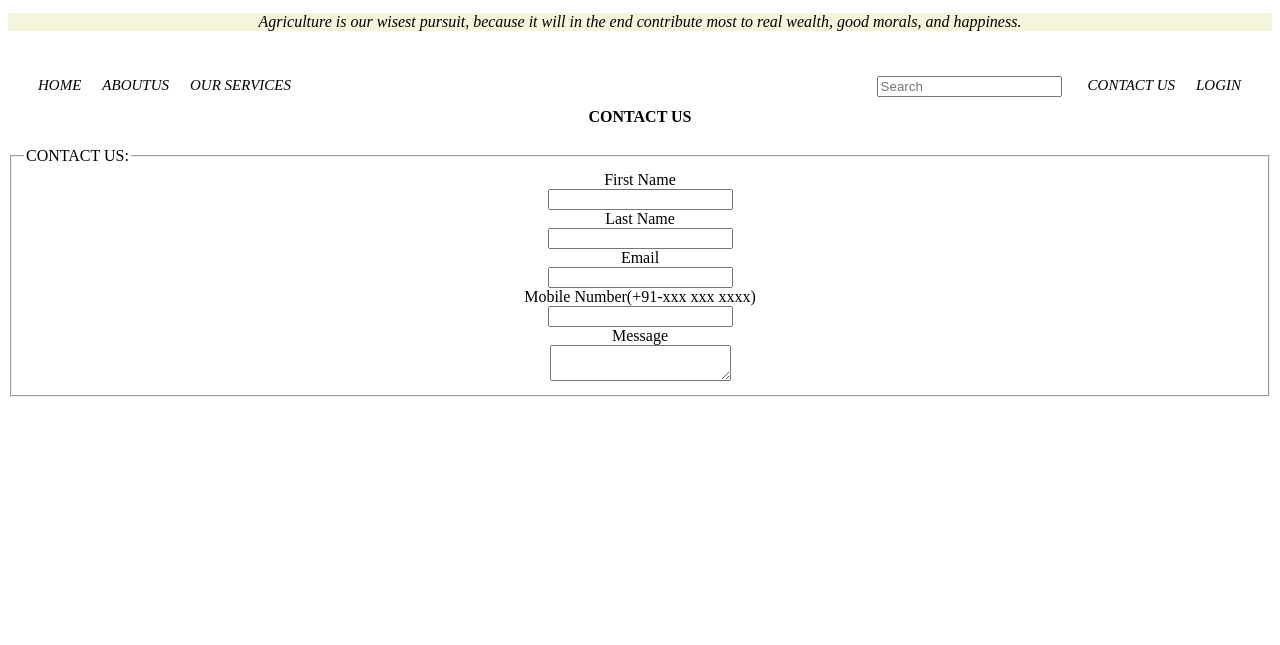
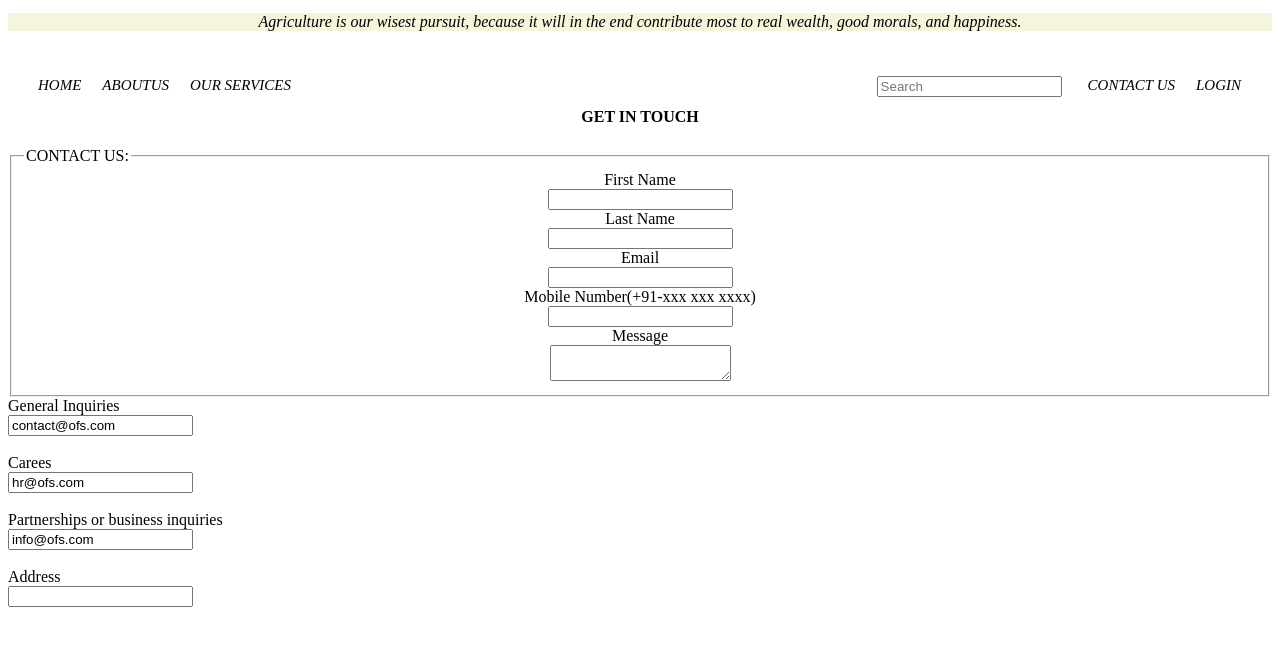
Before and after one commit to anjukacado1/OFS, a plain HTML site: page contactus.html in a window 1280 px wide. Shown: the part 91-736 px from the top of the page. Drawn offline with nearby package versions, Linux system fonts and the light colour scheme.

Commit message:
changes updated

```diff
--- a/contactus.html
+++ b/contactus.html
@@ -52,7 +52,7 @@
 </head>
 <body>
 	<div class="h4heading">
-	<h4><center>CONTACT US</center></h4>
+	<h4><center>GET IN TOUCH</center></h4>
 </div><center>
 	<form><fieldset>
 		<legend>CONTACT US:</legend>
@@ -75,5 +75,23 @@
 	</fieldset>
 	</form></center>
 
+	<div class="emailus">
+		<label for="First Name">General Inquiries</label><br>
+		<input type="text"name="General Inquiries" id="General Inquiries" value="contact@ofs.com"><br><br>
+		<labrl for="Last Name">Carees</labrl><br>
+		<input type="text" name="Carees" id="Carees" value="hr@ofs.com">
+		<br><br>
+		<labrl for="Last Name">Partnerships or business inquiries</labrl><br>
+		<input type="text" name="Partnerships or business inquiries" id="Partnerships or business inquiries" value="info@ofs.com">
+		<br><br>
+
+    </div>
+
+	<div class="Address">
+		<label for="Address">Address</label><br>
+		<input type=" text" name="4/104,Nedungur,Trichy(DT),TamilNadu 621 105"><br>
+
+	</div>
+
 </body>
 </html>
```
Also changed, not shown: login.html (+0 -20 lines).
